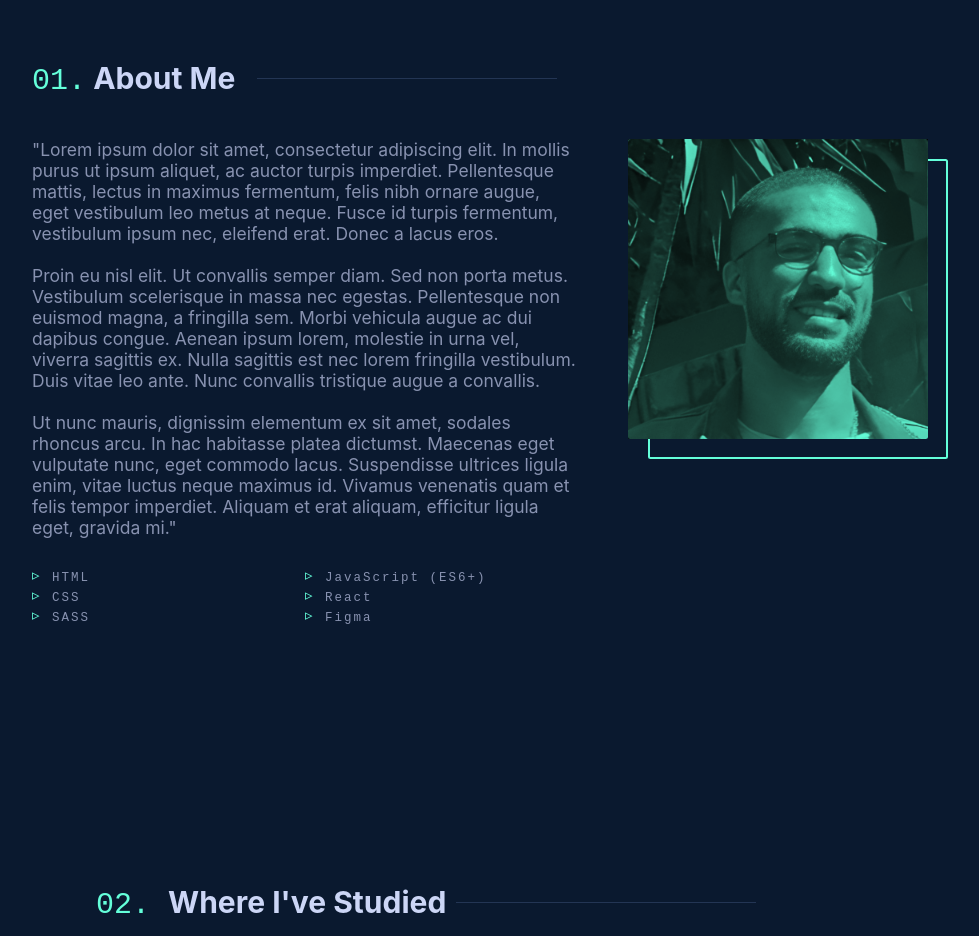
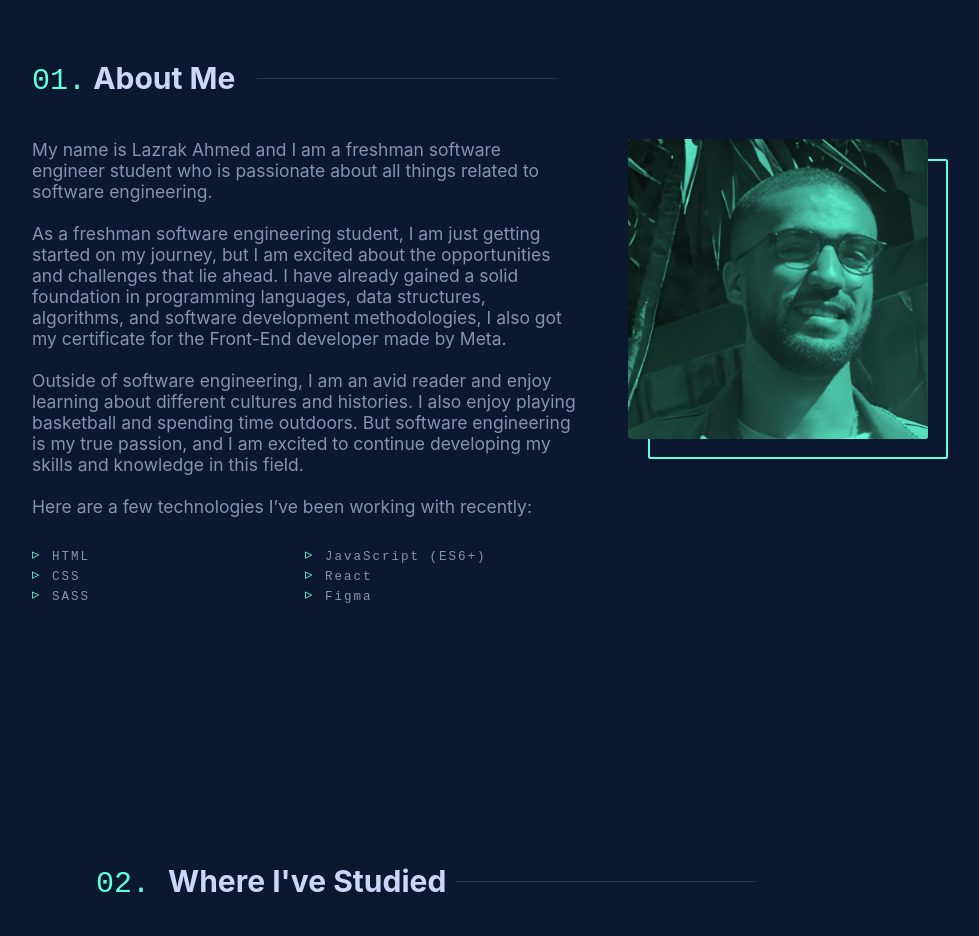
Before and after one commit to laze03/portfolio, a React (Create React App) app: page / in a window 1280 px wide. Shown: the part 840-1776 px from the top of the page, without its empty margins (160-1139 px from the left). Built offline with nearby package versions, Linux system fonts and the light colour scheme; a web font is replaced by a local one.

Commit message:
finalizing the project for now

```diff
--- a/src/components/About.js
+++ b/src/components/About.js
@@ -19,27 +19,27 @@ export default function About() {
       <div className="content">
         <div className="text-section">
           <p>
-            "Lorem ipsum dolor sit amet, consectetur adipiscing elit. In mollis
-            purus ut ipsum aliquet, ac auctor turpis imperdiet. Pellentesque
-            mattis, lectus in maximus fermentum, felis nibh ornare augue, eget
-            vestibulum leo metus at neque. Fusce id turpis fermentum, vestibulum
-            ipsum nec, eleifend erat. Donec a lacus eros.
-            <br></br>
-            <br></br>
-            Proin eu nisl elit. Ut convallis semper diam. Sed non porta metus.
-            Vestibulum scelerisque in massa nec egestas. Pellentesque non
-            euismod magna, a fringilla sem. Morbi vehicula augue ac dui dapibus
-            congue. Aenean ipsum lorem, molestie in urna vel, viverra sagittis
-            ex. Nulla sagittis est nec lorem fringilla vestibulum. Duis vitae
-            leo ante. Nunc convallis tristique augue a convallis.
-            <br></br>
-            <br></br>
-            Ut nunc mauris, dignissim elementum ex sit amet, sodales rhoncus
-            arcu. In hac habitasse platea dictumst. Maecenas eget vulputate
-            nunc, eget commodo lacus. Suspendisse ultrices ligula enim, vitae
-            luctus neque maximus id. Vivamus venenatis quam et felis tempor
-            imperdiet. Aliquam et erat aliquam, efficitur ligula eget, gravida
-            mi."
+            My name is Lazrak Ahmed and I am a freshman software engineer
+            student who is passionate about all things related to software
+            engineering.
+            <br />
+            <br />
+            As a freshman software engineering student, I am just getting
+            started on my journey, but I am excited about the opportunities and
+            challenges that lie ahead. I have already gained a solid foundation
+            in programming languages, data structures, algorithms, and software
+            development methodologies, I also got my certificate for the
+            Front-End developer made by Meta.
+            <br />
+            <br />
+            Outside of software engineering, I am an avid reader and enjoy
+            learning about different cultures and histories. I also enjoy
+            playing basketball and spending time outdoors. But software
+            engineering is my true passion, and I am excited to continue
+            developing my skills and knowledge in this field.
+            <br />
+            <br />
+            Here are a few technologies I’ve been working with recently:
           </p>
           <div className="ul">
             {Ul("HTML", "CSS", "SASS")}
```
Also changed, not shown: 15 other files (tests, documents, lock files or other folders).
